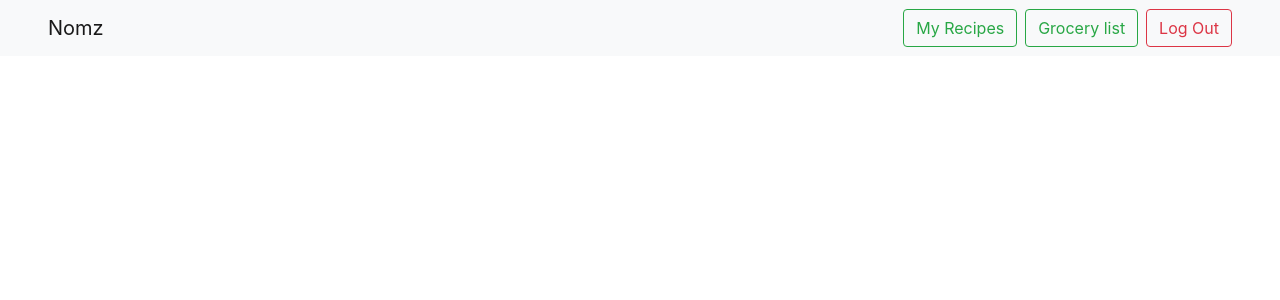
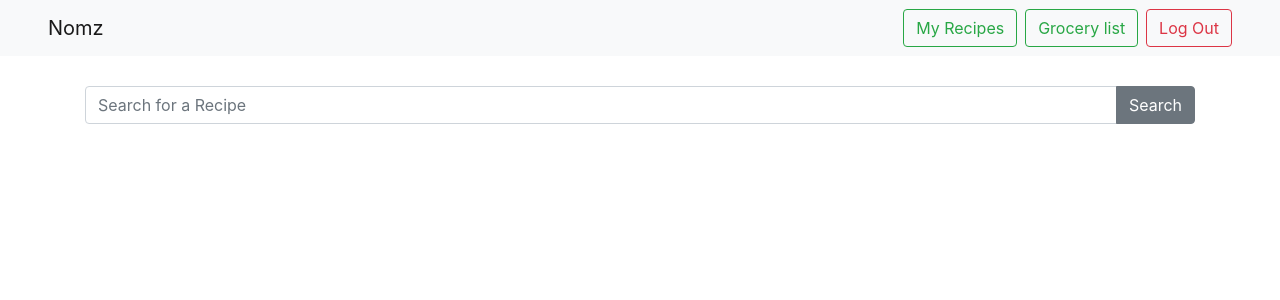
Before and after one commit to garcikg0/nomz, a React (Create React App) app in the folder nomz/: page /searchrecipe in a window 1280 px wide. Shown: the top 300 px of the page. Built offline with nearby package versions, Linux system fonts and the light colour scheme.

Commit message:
Search Recipe static render

```diff
--- a/nomz/src/Components/SearchRecipe.js
+++ b/nomz/src/Components/SearchRecipe.js
@@ -1,6 +1,7 @@
 import React from "react";
 import HomeNavBar from "./HomeNavBar"
-import { Container } from 'react-bootstrap';
+import { Container, InputGroup, FormControl, Button } from 'react-bootstrap';
+import SearchRecipeCard from "./SearchRecipeCard"
 
 class SearchRecipe extends React.Component {
 
@@ -9,14 +10,59 @@ class SearchRecipe extends React.Component {
         recipeSearchResults: []
     }
 
+    handleSearch = (evt) => {
+        evt.preventDefault()
+        fetch("https://api.edamam.com/search?q=carrot+ginger+dressing+bon+appetit&app_id=0b82cc58&app_key=261ccdef93fe9904029ee5ff77011f79")
+        .then(res => res.json())
+        .then((searchResultArr) => {
+            let resultArr = []
+            searchResultArr.hits.map((recipeData) => {
+                let resultObj = {
+                    name: recipeData.recipe.label,
+                    image: recipeData.recipe.image,
+                    source: recipeData.recipe.source,
+                    url: recipeData.recipe.url,
+                    ingredientLines: recipeData.recipe.ingredientLines,
+                    ingredients: recipeData.recipe.ingredients
+                }
+                resultArr.push(resultObj)
+                return resultArr
+                })
+
+            this.setState({
+                recipeSearchResults: resultArr
+            })
+        })
+    }
+
     render() {
+        console.log(this.state.recipeSearchResults)
+        let searchResultArr = this.state.recipeSearchResults.map((recipe) => {
+            return <SearchRecipeCard
+            key={recipe.id}
+            recipe={recipe}
+            />
+        })
+
         return(<>
             <div >
             <HomeNavBar />
         </div>
         <Container fluid="md" className="homepage2">
+            <div>
+            <InputGroup className="mb-3">
+                <FormControl
+                placeholder="Search for a Recipe"
+                aria-label="Search for a Recipe"
+                aria-describedby="basic-addon2"
+                />
+                <InputGroup.Append>
+                <Button variant="secondary" onClick={this.handleSearch}>Search</Button>
+                </InputGroup.Append>
+            </InputGroup>
+            </div>
         <div className="grocery-grid">
-
+            {searchResultArr}
         </div>
         </Container>
         </>)
--- /dev/null
+++ b/nomz/src/Components/SearchRecipeCard.js
@@ -0,0 +1,31 @@
+import React from "react";
+import { Button, Col, Image, Row } from 'react-bootstrap';
+
+class SearchRecipeCard extends React.Component {
+
+    render() {
+        let {name, image, source} = this.props.recipe
+        return(
+            <Row className="grocery-box">
+                <Col className="recipe-search-img-col" md={3}>
+                    <Image src={image} rounded className="recipe-search-img"/>
+                </Col>
+                <Col className="recipe-search-img-col" md={3}>
+                    {name}
+                    <br></br>
+                    From: {source}
+                </Col>
+                    <Col md={6}>
+                    <Button variant="outline-secondary" size="sm" className="grocery-list-button" >
+                    Instructions
+                    </Button>{" "}
+                    <Button variant="outline-primary" size="sm" className="grocery-list-button" >
+                    Add to My Recipe Library
+                    </Button>{" "}
+                </Col>
+            </Row>
+        )
+    }
+}
+
+export default SearchRecipeCard;
--- a/nomz/src/Stylesheets/index.css
+++ b/nomz/src/Stylesheets/index.css
@@ -225,3 +225,20 @@ div.col-md-6 {
   left: calc(100vw - 202px);
   z-index: 10;
 }
+
+                    /* RECIPE SEARCH PAGE */
+.recipe-search-img {
+  margin: 1px;
+  width: 80%;
+  height: 80%;
+  object-fit: contain;
+  align-self: center;
+}
+
+.recipe-search-img-col {
+  max-height: 100%;
+  display: flex;
+  justify-content: center;
+  align-items: center;
+  position: relative;
+}
```
Also changed, not shown: nomz/src/Components/SearchRecipeContainer.js (deleted), 1 other file (tests, documents, lock files or other folders).
